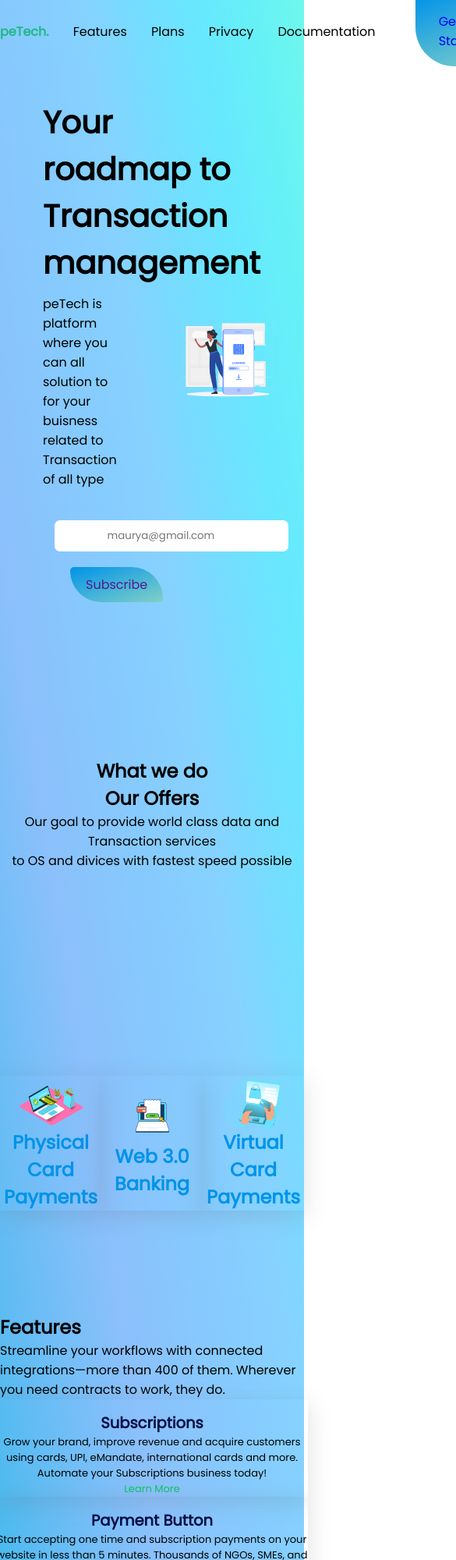
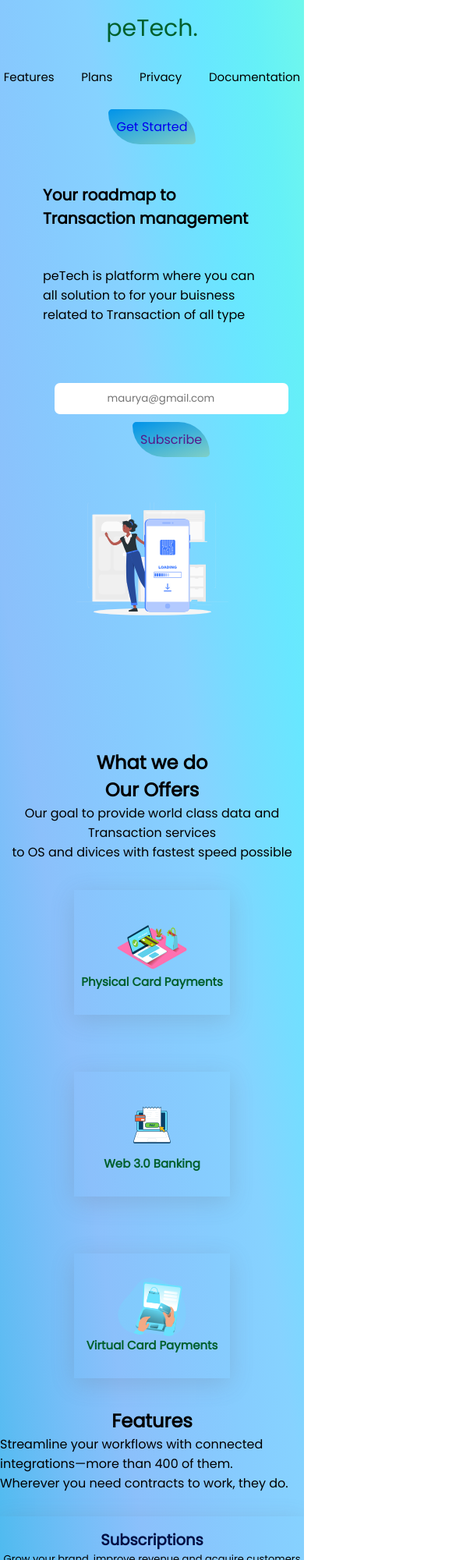
Before and after one commit to rajmaurya-dev/pe-tech, a plain HTML site: page index.html in a window 390 px wide. Shown: the top 2000 px of the page at 78% size, 585 px wide, since content can reach past the window. Drawn offline with Linux system fonts and the light colour scheme.

Commit message:
Added Media Queries

```diff
--- a/index.html
+++ b/index.html
@@ -85,7 +85,7 @@
           <h1>Features</h1>
           <p>
             Streamline your workflows with connected integrations—more than 400
-            of them. Wherever you need contracts to work, they do.
+            of them. <br> Wherever you need contracts to work, they do.
           </p>
         </div>
 
--- a/style.css
+++ b/style.css
@@ -15,7 +15,7 @@
      'features-section features-section features-section';
      background-image: linear-gradient(to right top, #1fb8e6, #46baed, #60bcf3, #77bef8, #8bc0fb, #88c6fd, #86ccfe, #86d2ff, #75ddff, #68e7ff, #65f0f7, #6ff8ec);
 
-
+    overflow: hidden;
 
 
 }
@@ -29,7 +29,7 @@
 }
 .logo-box p{
     font-family: 'Poppins', sans-serif;
-    font-weight: 800;
+    font-weight: 400;
     color: rgb(32, 185, 134);
 }
 nav ul {
@@ -149,7 +149,13 @@ background-image: linear-gradient(160deg, #0093E9 0%, #80D0C7 100%);
     display: flex;
     flex-direction: column;
     justify-content: flex-start;
+    /* align-items: center; */
+}
+.features-text{
+    display: flex;
+    justify-content: center;
     align-items: center;
+    flex-direction: column;
 }
 .feature-cards{
     display: flex;
@@ -176,3 +182,68 @@ background-image: linear-gradient(160deg, #0093E9 0%, #80D0C7 100%);
     color: #0dc563;
     text-align: right;
 }
+
+/* media queries */
+@media only screen
+   and (max-width : 768px) {
+  .header{
+    flex-direction: column;
+    height: 200px;
+  }
+  .logo-box p{
+    font-size: 30px;
+    color: #005f2c;
+  }
+  nav ul li a{
+    font-size: 15px;
+    color: hsl(0, 0%, 0%);
+    font-weight: 400px;
+  }
+  .btn{
+    padding: 10px 10px;
+    margin: 1px;
+  }
+
+  .hero{
+    flex-direction: column;
+    align-items: center;
+    width: 100vw;
+  }
+  .hero-text-container{
+    width: 100vw;
+    height: 50vh;
+    display: flex;
+    justify-content: space-evenly;
+  }
+  .hero-text-container h1{
+    font-size: 20px;
+  }
+
+  .subscribe-btn{
+    margin-left: 100px;
+    margin-top: 10px;
+  }
+  .hero-illus img{
+    width:100%;
+  }
+  .offer-cards{
+    flex-direction: column;
+    align-items: center;
+    justify-content: space-around;
+    height: 100vh;
+  }
+  .offer-card{
+    width: 200px;
+    height: 160px;
+  }
+  .offer-card h2{
+    font-size: 15px;
+    color: #005f2c;
+  }
+  .offer-card img{
+    width: 50%;
+  }
+  .features-card{
+    margin: 30px auto;
+  }
+ }
```
